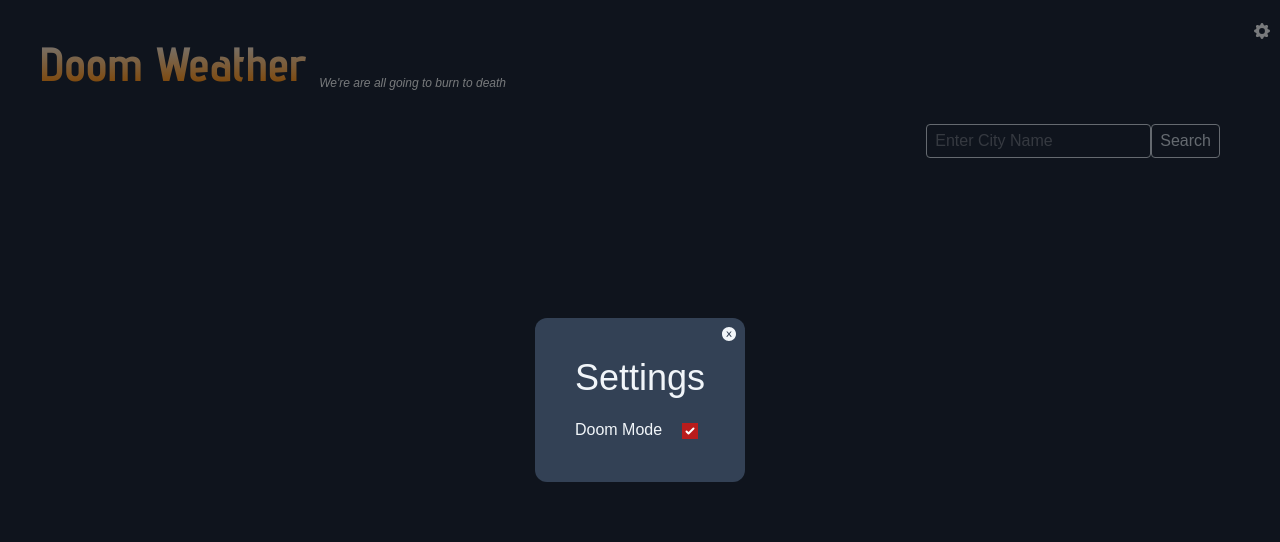
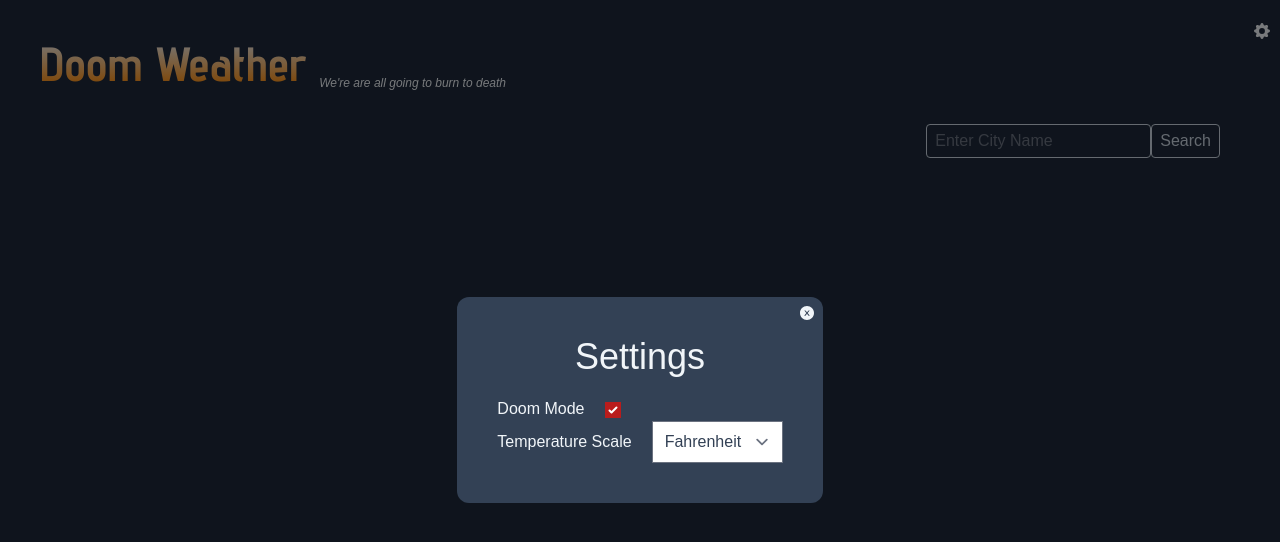
Before and after one commit to JaredCaprio/doom-weather, a Next.js app: page / in a window 1280 px wide. Both pictures are taken after a click on the icon 1262 px from the left and 31 px from the top of the page. Shown: the top 542 px of the page. Built offline with nearby package versions, Linux system fonts and the light colour scheme.

Commit message:
added ability to switch temp scale in settings

```diff
--- a/src/app/page.tsx
+++ b/src/app/page.tsx
@@ -27,6 +27,7 @@ type weatherData = {
       icon: string;
     };
     temp_f: number;
+    temp_c: number;
     humidity: number;
   };
   error?: {
@@ -47,7 +48,10 @@ export default function Home() {
   const [validInput, setValidInput] = useState(true);
   const [openModal, setOpenModal] = useState(false);
   const [doomify, setDoomify] = useState(true);
+  const [fToC, setFToC] = useState(false);
   const inputRef = useRef<any>(null);
+
+  console.log(fToC);
 
   function closeModal() {
     setOpenModal(false);
@@ -113,6 +117,8 @@ export default function Home() {
       {openModal && (
         <Modal
           setDoomify={setDoomify}
+          setFToC={setFToC}
+          fToC={fToC}
           doomify={doomify}
           openModal={openModal}
           closeModal={closeModal}
@@ -129,7 +135,7 @@ export default function Home() {
         >
           Doom Weather
         </h1>
-        <sub className="hidden sm:block  text-xs italic">
+        <sub className="hidden sm:block text-xs italic">
           We&#39;re are all going to burn to death
         </sub>
       </header>
@@ -171,6 +177,7 @@ export default function Home() {
           <WeatherInfoCard
             city={weatherData?.location.name}
             temp_f={weatherData?.current.temp_f}
+            temp_c={weatherData?.current.temp_c}
             region={weatherData?.location.region}
             condition={weatherData?.current.condition.text}
             humidity={weatherData?.current.humidity}
@@ -180,6 +187,7 @@ export default function Home() {
             addToLS={addLocationToLocalStorage}
             doomify={doomify}
             currentValue={weatherData.currentValue}
+            fToC={fToC}
           />
         </div>
       )}
@@ -191,6 +199,7 @@ export default function Home() {
               key={i}
               city={weatherData?.location.name}
               temp_f={weatherData?.current.temp_f}
+              temp_c={weatherData?.current.temp_c}
               region={weatherData?.location.region}
               condition={weatherData?.current.condition.text}
               humidity={weatherData?.current.humidity}
@@ -200,6 +209,7 @@ export default function Home() {
               addToLS={addLocationToLocalStorage}
               doomify={doomify}
               currentValue={weatherData?.currentValue}
+              fToC={fToC}
             />
           </>
         ))}
--- a/src/components/Modal.tsx
+++ b/src/components/Modal.tsx
@@ -3,10 +3,26 @@ type Props = {
   openModal: boolean;
   setDoomify: Function;
   doomify: boolean;
+  fToC: boolean;
+  setFToC: Function;
   closeModal: () => void;
 };
 
-export default function Modal({ closeModal, doomify, setDoomify }: Props) {
+export default function Modal({
+  closeModal,
+  doomify,
+  setDoomify,
+  setFToC,
+  fToC,
+}: Props) {
+  function handleSelectChange(e: any) {
+    if (e.target.value === "Celsius") {
+      setFToC((prev: any) => !prev);
+    } else if (e.target.value === "Fahrenheit") {
+      setFToC((prev: any) => !prev);
+    }
+  }
+
   return (
     <div className="fixed inset-0 flex items-center justify-center bg-black bg-opacity-50 z-10 modal-wrapper">
       <div className="relative bg-slate-700 p-10 rounded-xl">
@@ -25,7 +41,24 @@ export default function Modal({ closeModal, doomify, setDoomify }: Props) {
           name="doomify"
           checked={doomify}
           onChange={() => setDoomify((prev: any) => !prev)}
-        />
+        />{" "}
+        <br />
+        <label className="mr-5" htmlFor="doomify">
+          Temperature Scale
+        </label>
+        <select
+          name="fToC"
+          id="fToC"
+          className="text-slate-700 focus:ring-red-200"
+          onChange={handleSelectChange}
+        >
+          <option selected={fToC === false} value="Fahrenheit">
+            Fahrenheit
+          </option>
+          <option selected={fToC === true} value="Celsius">
+            Celsius
+          </option>
+        </select>
       </div>
     </div>
   );
--- a/src/components/WeathInfoCard.tsx
+++ b/src/components/WeathInfoCard.tsx
@@ -8,6 +8,7 @@ type WeatherInfoProps = {
   city?: string;
   region?: string;
   temp_f?: number;
+  temp_c: number;
   condition?: string;
   humidity?: number;
   icon?: string;
@@ -15,6 +16,7 @@ type WeatherInfoProps = {
   addToLS: Function;
   altText?: String;
   doomify?: boolean;
+  fToC?: boolean;
   currentValue?: string;
 };
 
@@ -35,6 +37,7 @@ export function WeatherInfoCard({
   city,
   region,
   temp_f,
+  temp_c,
   condition,
   humidity,
   icon,
@@ -42,6 +45,7 @@ export function WeatherInfoCard({
   addToLS,
   altText,
   doomify,
+  fToC,
   currentValue,
 }: WeatherInfoProps) {
   const randomNumWithLimit100 = useMemoizedRandomNumber(100);
@@ -66,10 +70,16 @@ export function WeatherInfoCard({
           <h1 style={{ fontSize: "calc(16px + 1vw)" }}>{city}</h1>
           <p>{region}</p>
           <p>{country}</p>
+          {fToC ? (
+            <p className="text-3xl">{`${
+              temp_c && doomify ? temp_c + 50 + "°C" : temp_c + "°C"
+            }`}</p>
+          ) : (
+            <p className="text-3xl">{`${
+              temp_f && doomify ? temp_f + 50 + "°F" : temp_f + "°F"
+            }`}</p>
+          )}
 
-          <p className="text-3xl">{`${
-            temp_f && doomify ? temp_f + 50 + "°F" : temp_f + "°F"
-          }`}</p>
           <p className="text-xs">{humidity}% Humidity</p>
           <div className="flex flex-row">
             {doomify && (
```
